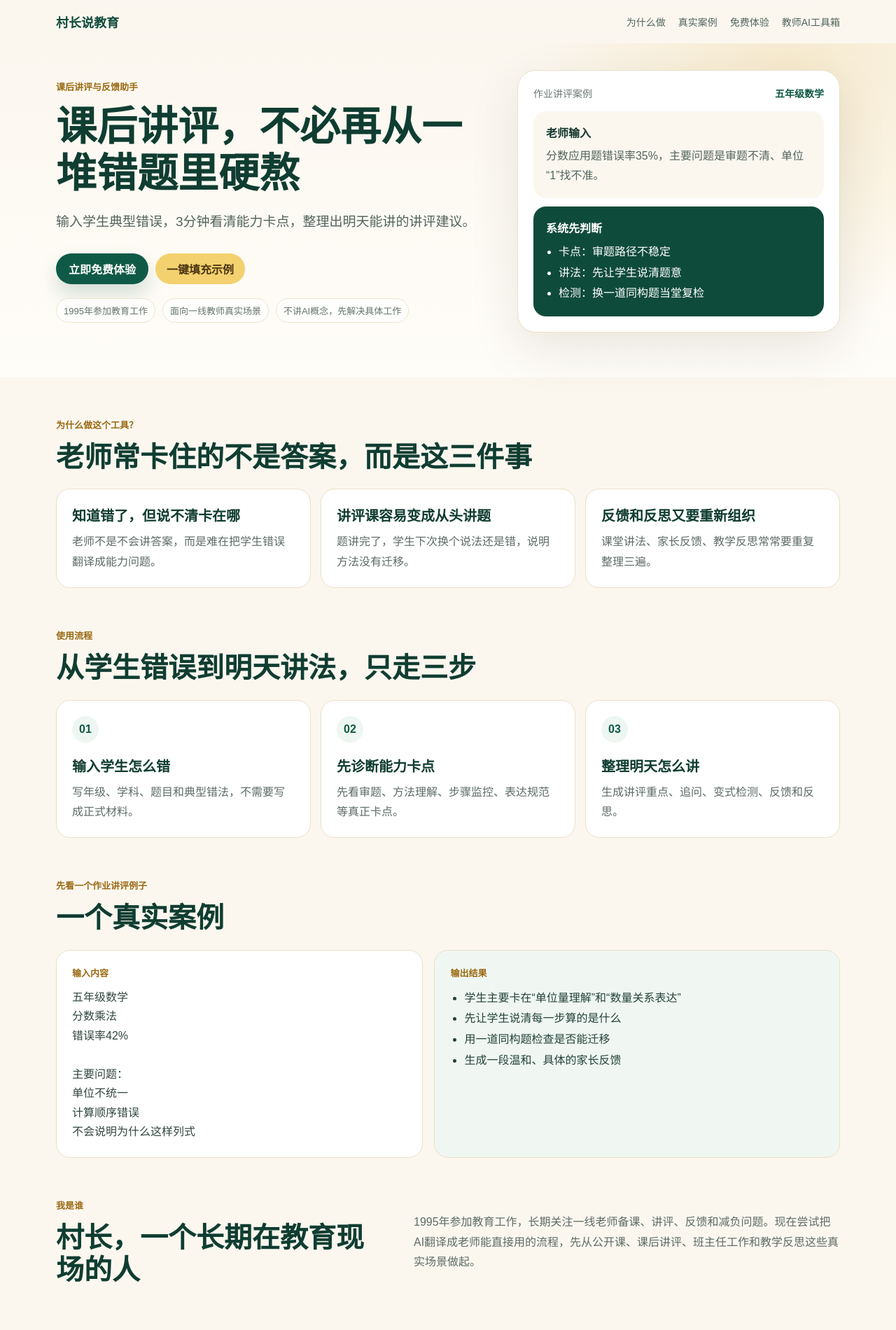
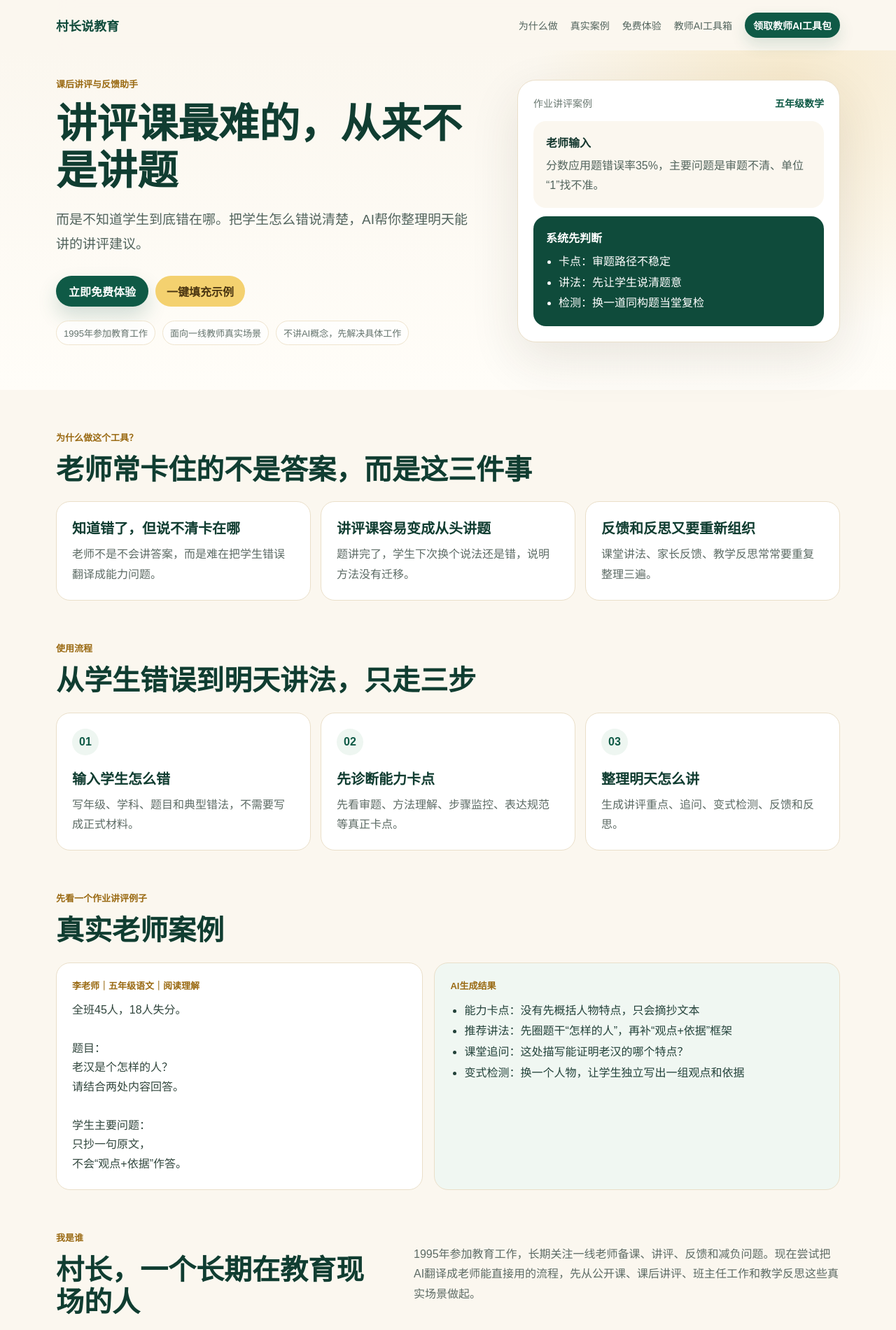
Before and after one commit to zhengruncun-rgb/zrc60424, a Next.js app: page / in a window 1280 px wide. Shown: the top 1900 px of the page at 70% size. Built offline with nearby package versions, Linux system fonts and the light colour scheme.

Commit message:
feat: strengthen landing page conversion hooks

```diff
--- a/app/globals.css
+++ b/app/globals.css
@@ -58,8 +58,18 @@ main {
   flex-wrap: wrap;
   justify-content: flex-end;
   gap: 18px;
+  align-items: center;
   color: #52645d;
   font-size: 14px;
+}
+
+.navCta {
+  padding: 8px 12px;
+  border-radius: 999px;
+  background: #0f5a46;
+  color: #ffffff;
+  font-weight: 800;
+  box-shadow: 0 10px 22px rgba(15, 90, 70, 0.14);
 }
 
 .heroBand {
--- a/app/page.tsx
+++ b/app/page.tsx
@@ -41,7 +41,7 @@ const workflowSteps = [
 ];
 
 const toolkitItems = ["公开课磨课助手", "班主任通知模板", "教学反思助手", "AI减负案例库"];
-const toolboxItems = ["讲评助手", "磨课助手", "分层作业助手"];
+const toolboxItems = ["✓ 讲评助手", "✓ 公开课磨课助手（开发中）", "✓ 分层作业助手（开发中）"];
 
 export default function HomePage() {
   const [userInput, setUserInput] = useState("");
@@ -175,6 +175,7 @@ export default function HomePage() {
           <a href="#case">真实案例</a>
           <a href="#tool">免费体验</a>
           <a href="#toolbox">教师AI工具箱</a>
+          <a className="navCta" href="#qr-codes">领取教师AI工具包</a>
         </div>
       </nav>
 
@@ -182,9 +183,9 @@ export default function HomePage() {
         <div className="heroInner">
           <div className="heroCopy">
             <span className="eyebrow">课后讲评与反馈助手</span>
-            <h1>课后讲评，不必再从一堆错题里硬熬</h1>
+            <h1>讲评课最难的，从来不是讲题</h1>
             <p>
-              输入学生典型错误，3分钟看清能力卡点，整理出明天能讲的讲评建议。
+              而是不知道学生到底错在哪。把学生怎么错说清楚，AI帮你整理明天能讲的讲评建议。
             </p>
             <div className="heroActions">
               <button type="button" className="primary" onClick={scrollToTool}>立即免费体验</button>
@@ -252,27 +253,28 @@ export default function HomePage() {
       <section className="section caseSection" id="case">
         <div className="sectionHead">
           <span className="eyebrow">先看一个作业讲评例子</span>
-          <h2>一个真实案例</h2>
+          <h2>真实老师案例</h2>
         </div>
         <div className="caseCompare">
           <article className="casePanel">
-            <span>输入内容</span>
-            <pre>{`五年级数学
-分数乘法
-错误率42%
+            <span>李老师｜五年级语文｜阅读理解</span>
+            <pre>{`全班45人，18人失分。
 
-主要问题：
-单位不统一
-计算顺序错误
-不会说明为什么这样列式`}</pre>
+题目：
+老汉是个怎样的人？
+请结合两处内容回答。
+
+学生主要问题：
+只抄一句原文，
+不会“观点+依据”作答。`}</pre>
           </article>
           <article className="casePanel outputPanel">
-            <span>输出结果</span>
+            <span>AI生成结果</span>
             <ul>
-              <li>学生主要卡在“单位量理解”和“数量关系表达”</li>
-              <li>先让学生说清每一步算的是什么</li>
-              <li>用一道同构题检查是否能迁移</li>
-              <li>生成一段温和、具体的家长反馈</li>
+              <li>能力卡点：没有先概括人物特点，只会摘抄文本</li>
+              <li>推荐讲法：先圈题干“怎样的人”，再补“观点+依据”框架</li>
+              <li>课堂追问：这处描写能证明老汉的哪个特点？</li>
+              <li>变式检测：换一个人物，让学生独立写出一组观点和依据</li>
             </ul>
           </article>
         </div>
@@ -370,7 +372,7 @@ export default function HomePage() {
         {apiData ? (
           <section className="afterResultCta">
             <div>
-              <span className="eyebrow">喜欢这个结果？</span>
+              <span className="eyebrow">这个结果有帮助吗？</span>
               <h2>领取更多教师AI工具</h2>
               <p>加入教师AI实验群，后续一起测试公开课磨课、教学反思、班主任通知等小工具。</p>
             </div>
@@ -426,7 +428,7 @@ export default function HomePage() {
       <section className="section toolboxSection" id="toolbox">
         <div className="sectionHead">
           <span className="eyebrow">教师AI工具箱</span>
-          <h2>以后不再做多个网站，围绕老师高频任务慢慢扩展</h2>
+          <h2>围绕老师高频任务，慢慢做成一套能用的小工具</h2>
         </div>
         <div className="toolboxList">
           {toolboxItems.map((item) => <span key={item}>{item}</span>)}
```
Also changed, not shown: 1 other file (tests, documents, lock files or other folders).
